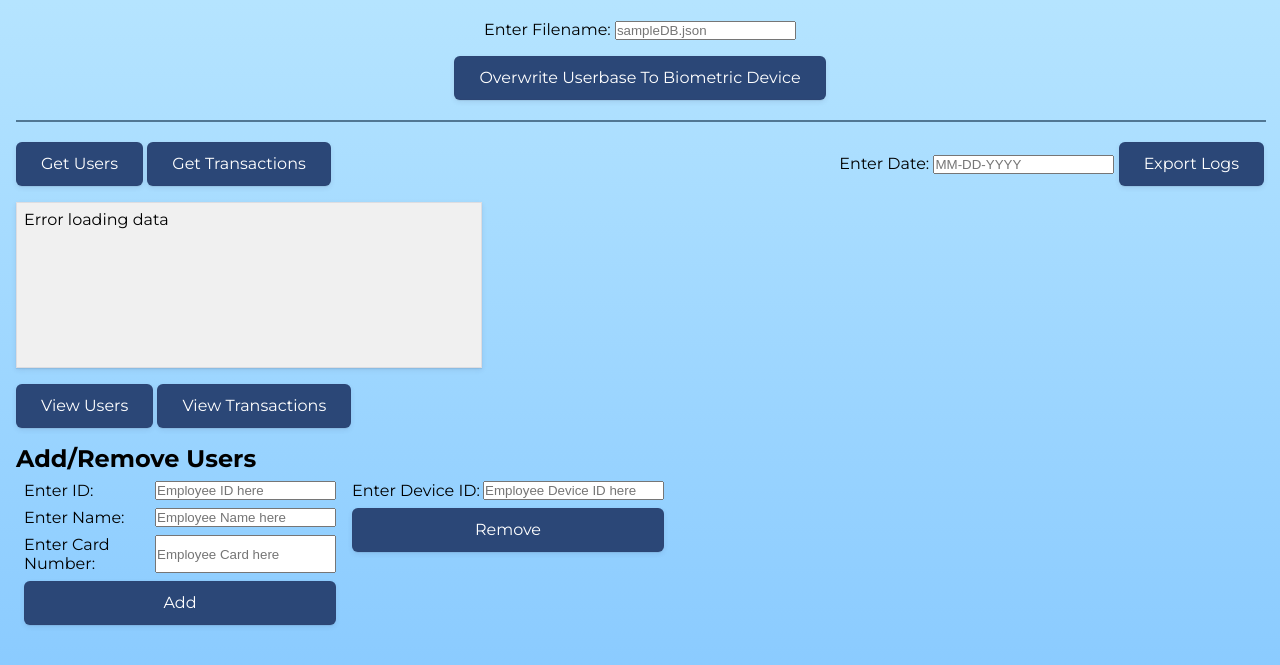
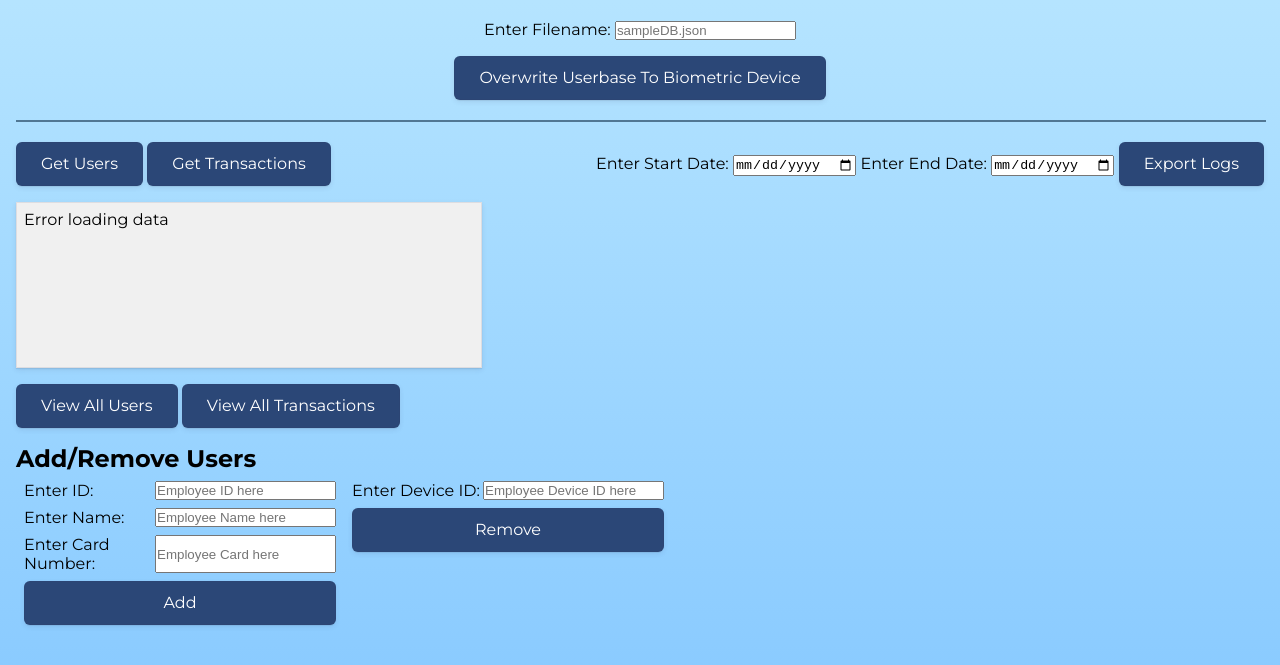
Before and after one commit to VincentTan8/biometric-express, a website: page public/admin.html in a window 1280 px wide. Both pictures are taken after a click on the button "Export Logs". Shown: the part 77-742 px from the top of the page. Drawn offline with nearby package versions, Linux system fonts and the light colour scheme; no server answers.

Commit message:
feat: added start and end date filtering and fixed time inconsistency with dash date format instead of slash date format

```diff
--- a/public/admin.html
+++ b/public/admin.html
@@ -43,16 +43,18 @@
                 <button onclick="getTransactions()">Get Transactions</button>
             </div>
             <div>
-                <label for="date">Enter Date:</label>
-                <input type="text" id="date" name="date" placeholder="MM-DD-YYYY">
+                <label for="startDate">Enter Start Date:</label>
+                <input type="date" id="startDate" name="startDate" placeholder="MM-DD-YYYY">
+                <label for="endDate">Enter End Date:</label>
+                <input type="date" id="endDate" name="endDate" placeholder="MM-DD-YYYY">
                 <button onclick="exportLogs()">Export Logs</button>
             </div>
         </div>
         <div id="status" class="text">Status: Idle</div>
         <div class="flex" style="justify-content: flex-start;">
             <div>
-                <button onclick="viewUsers()">View Users</button>
-                <button onclick="viewTransactions()">View Transactions</button>
+                <button onclick="viewUsers()">View All Users</button>
+                <button onclick="viewTransactions()">View All Transactions</button>
             </div>
         </div>
         <div id="result"></div>
--- a/public/js/main.js
+++ b/public/js/main.js
@@ -155,10 +155,6 @@ async function viewTransactions() {
 
 //convert logs into readable format and filter if needed
 async function exportLogs() {
-    const input = document.getElementById('date').value;
-    const date = new Date(input.toString())
-    console.log(date)
-
     const users = await readUsers()
     const logs = await readTransactions()
     const userJson = JSON.parse(users.result)
@@ -182,8 +178,16 @@ async function exportLogs() {
 
     // //get first and last log of each user
     let allFAL = []
-    let startDate = new Date("10/24/2000") // MM/DD/YYYY 00:00:00
+    let startDate = new Date() // MM/DD/YYYY 08:00:00
     let endDate = new Date() // MM/DD/YYYY day before endDate will be taken if set
+
+    const start = document.getElementById('startDate').value;
+    const end = document.getElementById('endDate').value
+    if (start.length != 0)
+        startDate = new Date(start + "T00:00:00")
+    if(end.length != 0)
+        endDate = new Date(end + "T23:59:59")
+
     allIDs.forEach(id => {
         const userLogs = allLogs.filter(log => log.deviceUserId === id)
         const firstAndLast = getFirstAndLastLogPerDay(userLogs, startDate, endDate)
```
